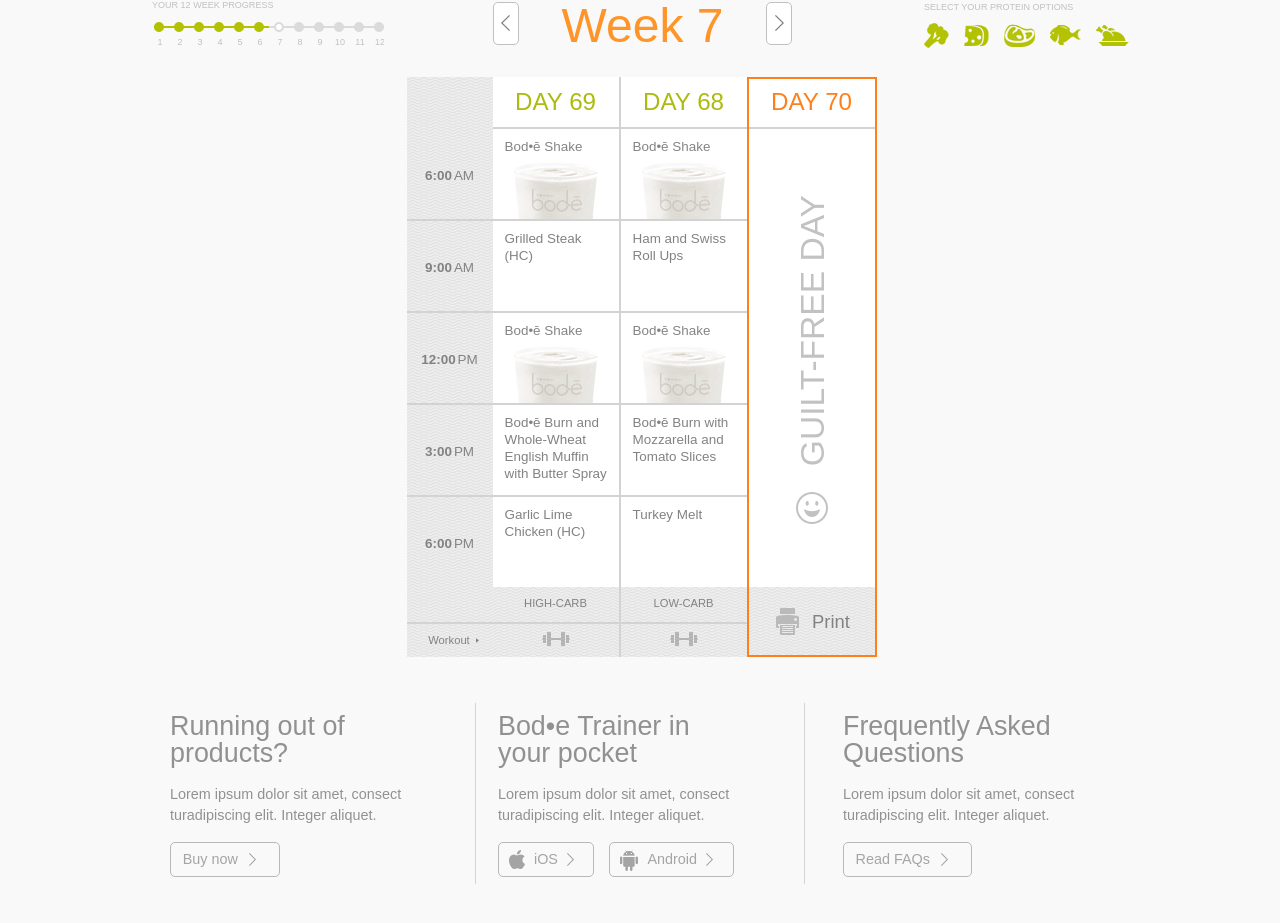
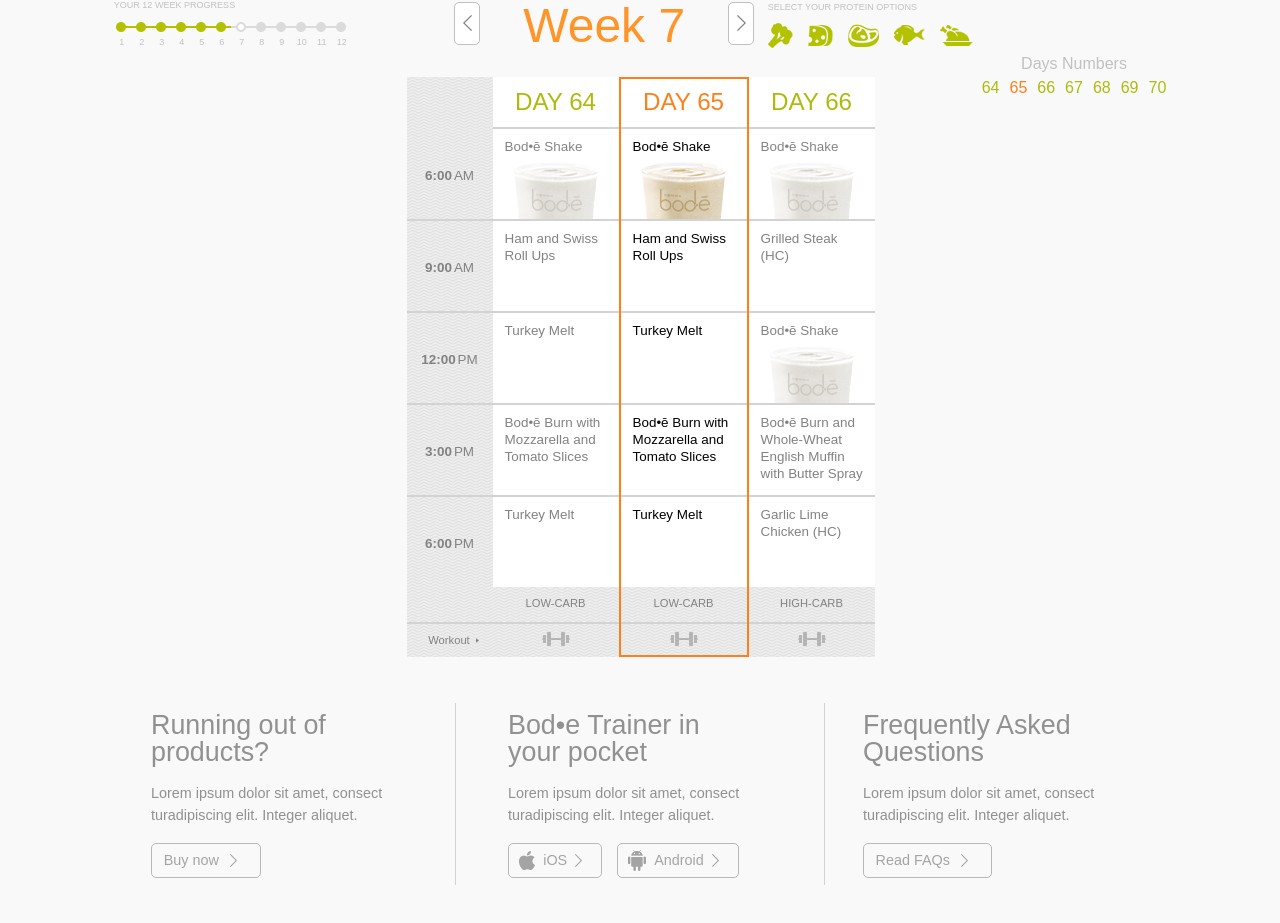
Before and after one commit to trohda/diet-feature-project, a React (Create React App) app: page / in a window 1280 px wide. Shown: the part 113-1036 px from the top of the page. Built offline with nearby package versions, Linux system fonts and the light colour scheme.

Commit message:
Work Done

```diff
--- a/src/components/Footer/FooterStyles/Footer.styled.js
+++ b/src/components/Footer/FooterStyles/Footer.styled.js
@@ -9,20 +9,22 @@
 
   & > div:first-child {
     border-right: 1px solid lightgrey;
+    padding-left: 1px;
   }
 
   & > div:last-child {
     border-left: 1px solid lightgrey;
     padding-left: 16px;
+    margin-left: 40px;
   }
 
   @media only screen and (max-width: 1024px) {
     & {
-      width: 100%px;
-      display: flex;
+      width: 100%;
       flex-direction: column;
       justify-content: center;
       align-items: center;
+      margin-top: -45px;
 
       & > div:first-child {
         border-right: none;
--- a/src/components/Footer/FooterStyles/FooterElement.styled.js
+++ b/src/components/Footer/FooterStyles/FooterElement.styled.js
@@ -4,24 +4,38 @@
   box-sizing: border-box;
   margin: 46px 0;
   width: 328px;
+  padding-left: 30px;
+  padding-right: 0px;
 
   .footerElement {
     box-sizing: border-box;
     width: 100%;
-
     color: rgb(145, 145, 145);
     border: none;
-    padding: 10px 55px 7px 22px;
+    padding: 9px 30px 7px 22px;
   }
   .header {
     font-size: 1.68rem;
   }
   p {
     font-size: 0.9rem;
-    line-height: 1.3rem;
+    line-height: 1.4rem;
   }
   .buttons {
     display: flex;
     flex-direction: row;
   }
+
+  @media only screen and (max-width: 1024px) {
+    & {
+      width: 320px;
+      margin: 20px 0;
+    }
+    .footerElement {
+      text-align: center;
+    }
+    .buttons {
+      justify-content: center;
+    }
+  }
 `;
--- a/src/components/MealPlan/MealPlan.js
+++ b/src/components/MealPlan/MealPlan.js
@@ -1,12 +1,28 @@
+import { useEffect, useState } from "react";
 import MealPlanHeader from "./MealPlanHeader/MealPlanHeader";
 import { StyledMealPlan } from "./MealPlanStyles/MealPlan.styled";
 import MealPlanTable from "./MealPlanTable/MealPlanTable";
 
 const MealPlan = () => {
+  const [currentWeek, setCurrentWeek] = useState(0);
+  //MOBILE DETECTOR
+  const [isMobile, setIsMobile] = useState(true);
+  useEffect(
+    () =>
+      window.addEventListener("resize", function () {
+        var viewportWidth = window.innerWidth;
+        setIsMobile(viewportWidth <= 1024 ? true : false);
+      }),
+    []
+  );
+  window.addEventListener("resize", function () {
+    var viewportWidth = window.innerWidth;
+    setIsMobile(viewportWidth <= 1024 ? true : false);
+  });
   return (
     <StyledMealPlan>
-      <MealPlanHeader />
-      <MealPlanTable />
+      <MealPlanHeader isMobile={isMobile} currentWeek={currentWeek} />
+      <MealPlanTable isMobile={isMobile} currentWeek={currentWeek} />
     </StyledMealPlan>
   );
 };
--- /dev/null
+++ b/src/components/MealPlan/MealPlanHeader/MOBILE_NumbersOfDays/NumbersOfDays.js
@@ -0,0 +1,28 @@
+import { weeks } from "../../data/database";
+import { StyledNumberOfDays } from "../MealPlanHeaderStyles/NumbersOfDays.styled";
+
+const NumbersOfDays = ({ currentWeek }) => {
+  return (
+    <StyledNumberOfDays>
+      <h2>Days Numbers</h2>
+      <div className="numbers">
+        {weeks.map((el, ind) => {
+          if (ind === currentWeek) {
+            return el.days.map((element) => {
+              return (
+                <div
+                  key={element.dayNumber}
+                  className={element.isCurrent ? "currentDay" : "number"}
+                >
+                  {element.dayNumber}
+                </div>
+              );
+            });
+          }
+        })}
+      </div>
+    </StyledNumberOfDays>
+  );
+};
+
+export default NumbersOfDays;
--- a/src/components/MealPlan/MealPlanHeader/MealPlanHeader.js
+++ b/src/components/MealPlan/MealPlanHeader/MealPlanHeader.js
@@ -1,14 +1,16 @@
 import { MealPlanHEaderWrapper } from "./MealPlanHeaderStyles/MealPlanHeader.styled";
+import NumbersOfDays from "./MOBILE_NumbersOfDays/NumbersOfDays";
 import ProteinSelector from "./ProteinSelector/ProteinSelector";
 import WeekProgress from "./WeekProgress/WeekProgress";
 import WeekSelector from "./WeekSelector/WeekSelector";
 
-const MealPlanHeader = () => {
+const MealPlanHeader = ({ isMobile, currentWeek }) => {
   return (
     <MealPlanHEaderWrapper>
       <WeekProgress />
       <WeekSelector />
       <ProteinSelector />
+      {isMobile && <NumbersOfDays currentWeek={currentWeek} />}
     </MealPlanHEaderWrapper>
   );
 };
--- /dev/null
+++ b/src/components/MealPlan/MealPlanHeader/MealPlanHeaderStyles/NumbersOfDays.styled.js
@@ -0,0 +1,26 @@
+import styled from "styled-components";
+
+export const StyledNumberOfDays = styled.div`
+  width: 100%;
+  display: flex;
+  flex-direction: column;
+  align-items: center;
+  margin: 25px 0 -90px 0;
+  color: rgb(193, 193, 193);
+
+  .numbers {
+    display: flex;
+    flex-direction: row;
+    margin: 8px 0;
+  }
+
+  .number {
+    padding: 0 5px;
+    color: rgb(173, 187, 12);
+  }
+
+  .currentDay {
+    padding: 0 5px;
+    color: rgb(255, 128, 26);
+  }
+`;
--- a/src/components/MealPlan/MealPlanHeader/MealPlanHeaderStyles/ProteinSelector.styled.js
+++ b/src/components/MealPlan/MealPlanHeader/MealPlanHeaderStyles/ProteinSelector.styled.js
@@ -11,7 +11,6 @@
   h3 {
     text-transform: uppercase;
     font-size: 0.565rem;
-
     text-align: left;
     color: rgb(193, 193, 193);
     margin-bottom: 10px;
@@ -24,6 +23,9 @@
   @media only screen and (max-width: 1024px) {
     & {
       align-items: center;
+    }
+    h3 {
+      text-align: center;
     }
   }
 `;
--- a/src/components/MealPlan/MealPlanHeader/MealPlanHeaderStyles/WeekProgress.styled.js
+++ b/src/components/MealPlan/MealPlanHeader/MealPlanHeaderStyles/WeekProgress.styled.js
@@ -8,7 +8,6 @@
   h3 {
     text-transform: uppercase;
     font-size: 0.565rem;
-
     text-align: left;
     color: rgb(193, 193, 193);
     margin-bottom: 10px;
@@ -18,6 +17,10 @@
       min-width: 0px;
       align-items: center;
       padding-left: 0;
+    }
+
+    h3 {
+      text-align: center;
     }
   }
 `;
--- a/src/components/MealPlan/MealPlanTable/MealPlanTable.js
+++ b/src/components/MealPlan/MealPlanTable/MealPlanTable.js
@@ -2,25 +2,8 @@
 import { MealPlanTableWrapper } from "./MealPlanTableStyles/MealPlanTable.styled";
 import VerticalTableHeader from "./VerticalTableHeader.js/VerticalTableHeader";
 import { weeks } from "../data/database";
-import { useEffect, useState } from "react";
-const MealPlanTable = () => {
-  const [currentWeek, setCurrentWeek] = useState(0);
-
-  //MOBILE DETECTOR
-  const [isMobile, setIsMobile] = useState(true);
-  useEffect(
-    () =>
-      window.addEventListener("resize", function () {
-        var viewportWidth = window.innerWidth;
-        setIsMobile(viewportWidth <= 1024 ? true : false);
-      }),
-    []
-  );
-  window.addEventListener("resize", function () {
-    var viewportWidth = window.innerWidth;
-    setIsMobile(viewportWidth <= 1024 ? true : false);
-  });
-
+import { useState } from "react";
+const MealPlanTable = ({ isMobile, currentWeek }) => {
   return (
     <MealPlanTableWrapper>
       <VerticalTableHeader currentWeek={currentWeek} />
@@ -49,9 +32,9 @@
                   } else {
                     return (
                       <>
-                        <DietDay key={i - 1} dayData={arr[i - 1]} />
-                        <DietDay key={i} dayData={element} />
-                        <DietDay key={i + 1} dayData={arr[i + 1]} />
+                        <DietDay dayData={arr[i - 1]} />
+                        <DietDay dayData={element} />
+                        <DietDay dayData={arr[i + 1]} />
                       </>
                     );
                   }
--- a/src/components/MealPlan/data/database.js
+++ b/src/components/MealPlan/data/database.js
@@ -58,7 +58,7 @@
         dayNumber: 65,
         isGuiltFree: false,
         carbohydrates: "low-carb",
-        isCurrent: false,
+        isCurrent: true,
         meals: [
           {
             mealNumber: 1,
@@ -275,7 +275,7 @@
         dayNumber: 70,
         isGuiltFree: true,
         carbohydrates: "",
-        isCurrent: true,
+        isCurrent: false,
         meals: [],
       },
     ],
```
